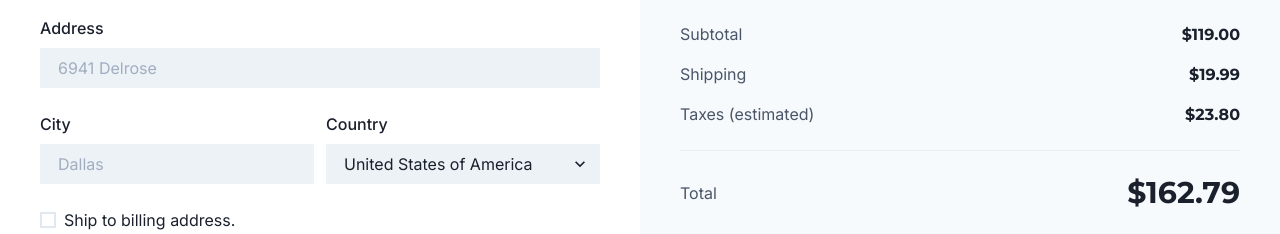
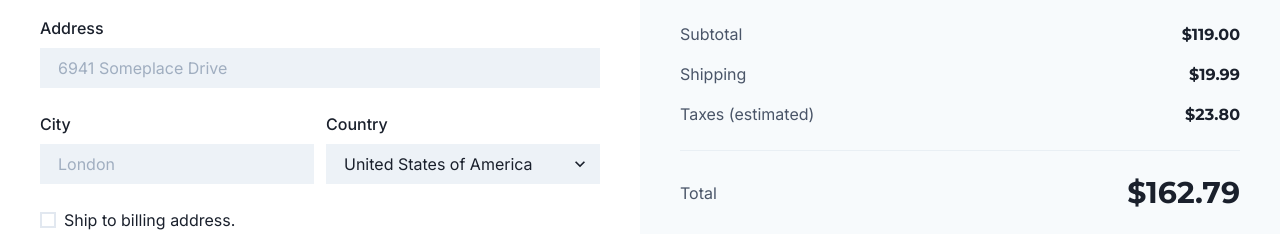
Before and after one commit to jdphil/chakra-nextjs, a Next.js app: page / in a window 1280 px wide. Shown: the part 308-542 px from the top of the page. Built offline with nearby package versions, Linux system fonts and the light colour scheme.

Commit message:
small change

```diff
--- a/src/sections/details.tsx
+++ b/src/sections/details.tsx
@@ -37,13 +37,13 @@ const Details = () => {
                 <GridItem colSpan={2}>
                     <FormControl>
                         <FormLabel>Address</FormLabel>
-                        <Input placeholder="6941 Delrose" />
+                        <Input placeholder="6941 Someplace Drive" />
                     </FormControl>
                 </GridItem>
                 <GridItem colSpan={colSpan}>
                     <FormControl>
                         <FormLabel>City</FormLabel>
-                        <Input placeholder="Dallas" />
+                        <Input placeholder="London" />
                     </FormControl>
                 </GridItem>
                 <GridItem colSpan={colSpan}>
```
